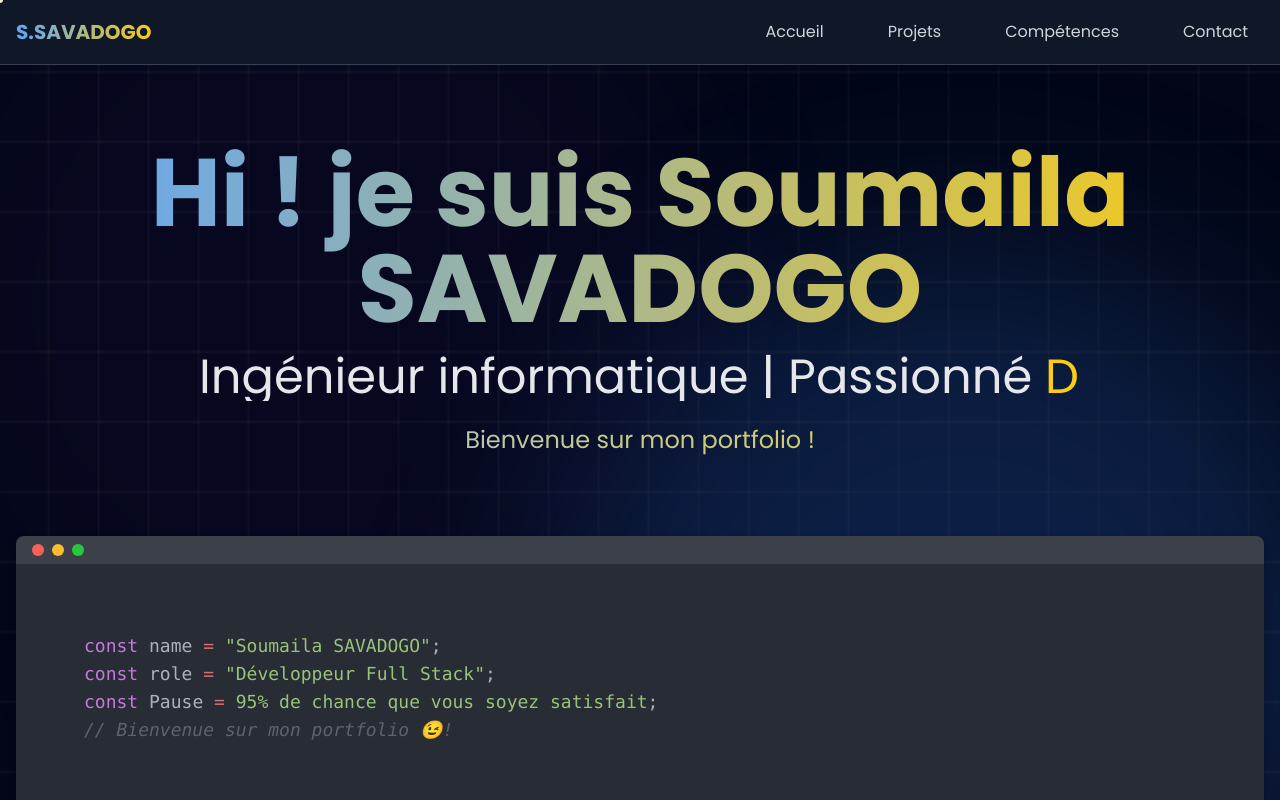
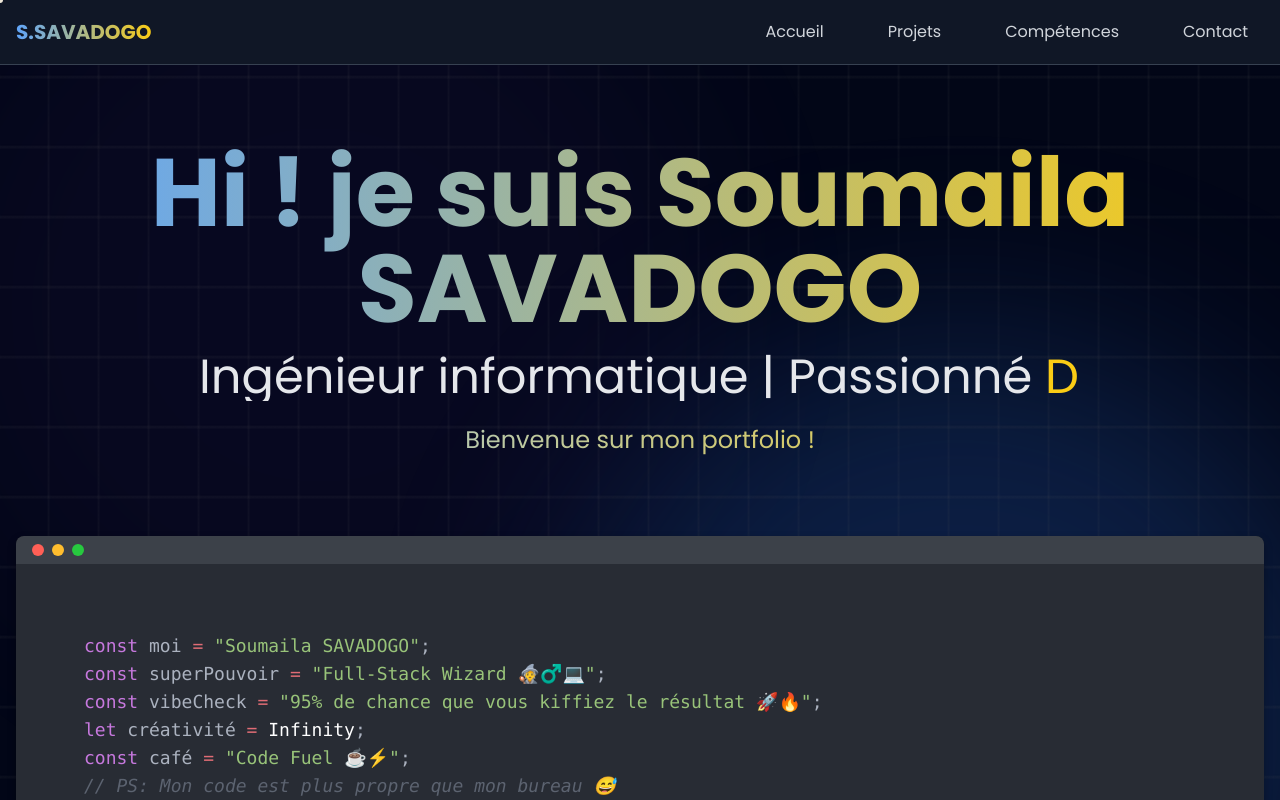
Before and after one commit to 01warrior/portfolio, a React (Vite) app: page / in a window 1280 px wide. Shown: the top 800 px of the page. Built offline with nearby package versions, Linux system fonts and the light colour scheme.

Commit message:
change texte code accueil

```diff
--- a/src/components/App.jsx
+++ b/src/components/App.jsx
@@ -88,9 +88,12 @@ function App() {
       <MacScreenMockup>
         <div className="text-sm md:text-lg font-mono p-4 md:p-6">
           <div className="text-sm md:text-lg font-mono p-4 md:p-6">
-                  <p><span className="text-code-keyword">const</span> <span className="text-code-variable">name</span> <span className="text-code-operator">=</span> <span className="text-code-string">"Soumaila SAVADOGO"</span><span className="text-code-punctuation">;</span></p>
-                  <p><span className="text-code-keyword">const</span> <span className="text-code-variable">role</span> <span className="text-code-operator">=</span> <span className="text-code-string">"Développeur Full Stack"</span><span className="text-code-punctuation">;</span></p>
-                  <p><span className="text-code-keyword">const</span> <span className="text-code-variable">Pause</span> <span className="text-code-operator">=</span> <span className="text-code-string">95% de chance que vous soyez satisfait</span><span className="text-code-punctuation">;</span></p>
+                 <p><span className="text-code-keyword">const</span> <span className="text-code-variable">moi</span> <span className="text-code-operator">=</span> <span className="text-code-string">"Soumaila SAVADOGO"</span><span className="text-code-punctuation">;</span></p>
+<p><span className="text-code-keyword">const</span> <span className="text-code-variable">superPouvoir</span> <span className="text-code-operator">=</span> <span className="text-code-string">"Full-Stack Wizard 🧙♂️💻"</span><span className="text-code-punctuation">;</span></p>
+<p><span className="text-code-keyword">const</span> <span className="text-code-variable">vibeCheck</span> <span className="text-code-operator">=</span> <span className="text-code-string">"95% de chance que vous kiffiez le résultat 🚀🔥"</span><span className="text-code-punctuation">;</span></p>
+<p><span className="text-code-keyword">let</span> <span className="text-code-variable">créativité</span> <span className="text-code-operator">=</span> <span className="text-code-number">Infinity</span><span className="text-code-punctuation">;</span></p>
+<p><span className="text-code-keyword">const</span> <span className="text-code-variable">café</span> <span className="text-code-operator">=</span> <span className="text-code-string">"Code Fuel ☕️⚡️"</span><span className="text-code-punctuation">;</span></p>
+<p><span className="text-code-comment">// PS: Mon code est plus propre que mon bureau 😅</span></p>
                   <p><span className="text-code-comment">// Bienvenue sur mon portfolio 😉!</span></p>
           </div>
         </div>
```
